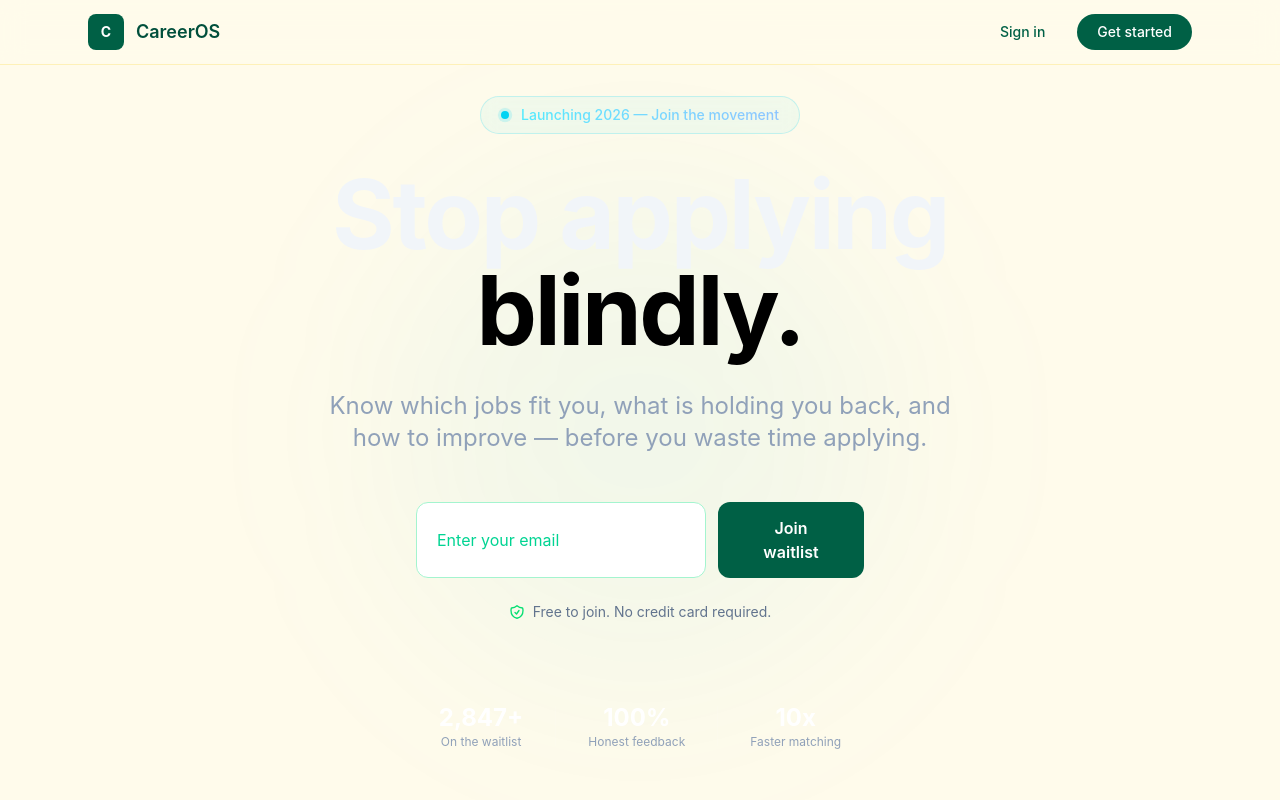
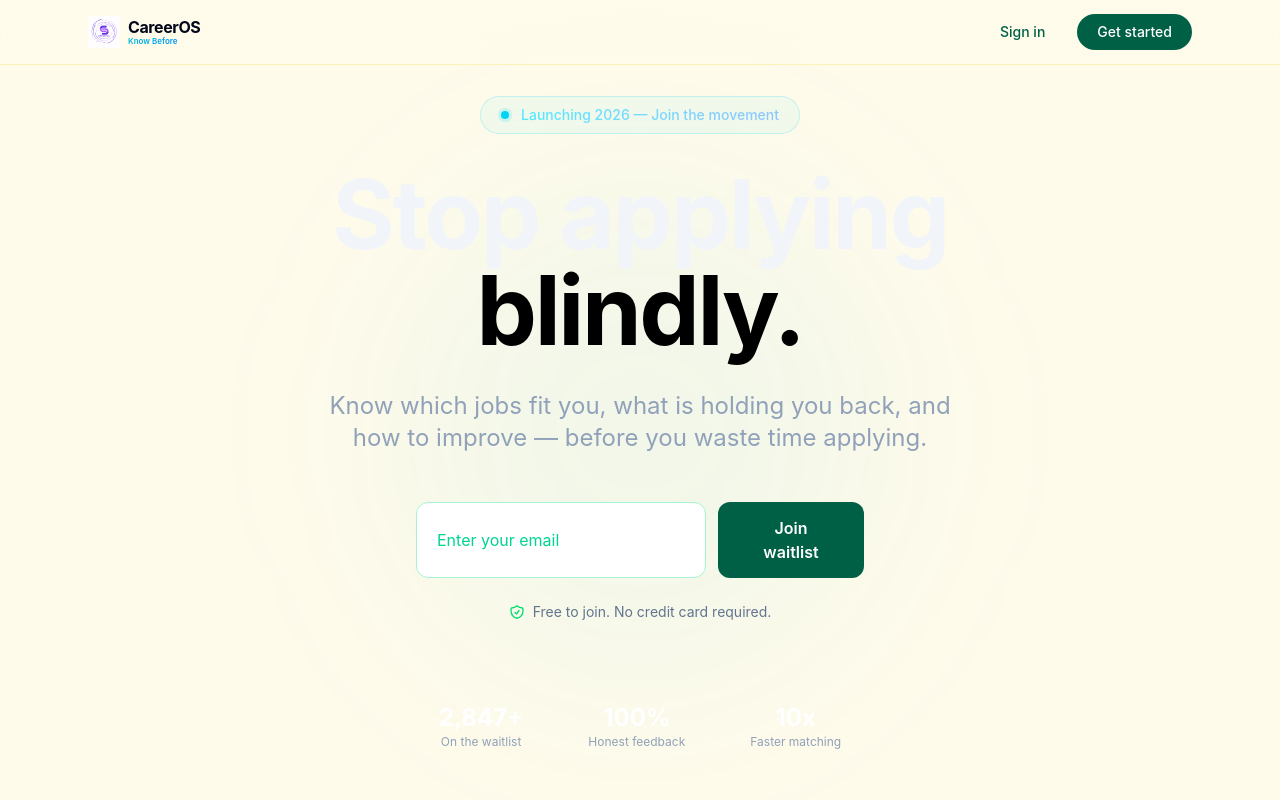
Before and after one commit to dr-winner/careeros, a Next.js app: page / in a window 1280 px wide. Shown: the top 800 px of the page. Built offline with nearby package versions, Linux system fonts and the light colour scheme; no server answers.

Commit message:
fix: use actual logo.svg from public folder

```diff
--- /dev/null
+++ b/src/app/components/logo.tsx
@@ -0,0 +1,53 @@
+import React from "react";
+import Image from "next/image";
+
+interface LogoProps {
+    size?: "sm" | "md" | "lg" | "xl";
+    variant?: "full" | "icon-only" | "mark";
+    className?: string;
+    theme?: "light" | "dark";
+}
+
+const SIZES = {
+    sm: { width: 32, height: 32 },
+    md: { width: 48, height: 48 },
+    lg: { width: 64, height: 64 },
+    xl: { width: 96, height: 96 },
+};
+
+export default function Logo({
+    size = "md",
+    variant = "full",
+    className = "",
+}: LogoProps) {
+    const dimensions = SIZES[size];
+
+    const iconComponent = (
+        <Image
+            src="/logo.svg"
+            alt="CareerOS Logo"
+            width={dimensions.width}
+            height={dimensions.height}
+            className="flex-shrink-0"
+            priority
+        />
+    );
+
+    if (variant === "icon-only" || variant === "mark") {
+        return <div className={className}>{iconComponent}</div>;
+    }
+
+    return (
+        <div className={`flex items-center gap-2 ${className}`}>
+            {iconComponent}
+            <div>
+                <div className="font-bold tracking-tight text-slate-950" style={{ fontSize: `${dimensions.width / 2}px`, lineHeight: 1.1 }}>
+                    CareerOS
+                </div>
+                <div className="font-semibold bg-gradient-to-r from-cyan-500 to-blue-500 bg-clip-text text-transparent" style={{ fontSize: `${dimensions.width / 4}px`, lineHeight: 1 }}>
+                    Know Before
+                </div>
+            </div>
+        </div>
+    );
+}
--- a/src/app/components/nav.tsx
+++ b/src/app/components/nav.tsx
@@ -2,16 +2,14 @@
 
 import { SignInButton, SignUpButton, Show, UserButton } from "@clerk/nextjs";
 import Link from "next/link";
+import Logo from "./logo";
 
 export default function Nav() {
   return (
     <nav className="fixed top-0 left-0 right-0 z-50 border-b border-amber-200/50 bg-amber-50/80 backdrop-blur-md">
       <div className="mx-auto flex h-16 max-w-6xl items-center justify-between px-6">
-        <Link href="/" className="flex items-center gap-3">
-          <div className="flex h-9 w-9 items-center justify-center rounded-lg bg-emerald-800">
-            <span className="text-sm font-bold text-white">C</span>
-          </div>
-          <span className="text-lg font-semibold text-emerald-900">CareerOS</span>
+        <Link href="/">
+          <Logo size="sm" />
         </Link>
 
         <div className="flex items-center gap-4">
--- a/src/app/layout.tsx
+++ b/src/app/layout.tsx
@@ -5,6 +5,9 @@ import "./globals.css";
 export const metadata: Metadata = {
   title: "CareerOS - Know Before You Apply",
   description: "Stop applying to jobs you have no chance at. CareerOS shows you how well you fit before you spend time on applications.",
+  icons: {
+    icon: "/favicon.svg",
+  },
 };
 
 export default function RootLayout({
```
Also changed, not shown: public/favicon.svg (added), public/logo.svg.
